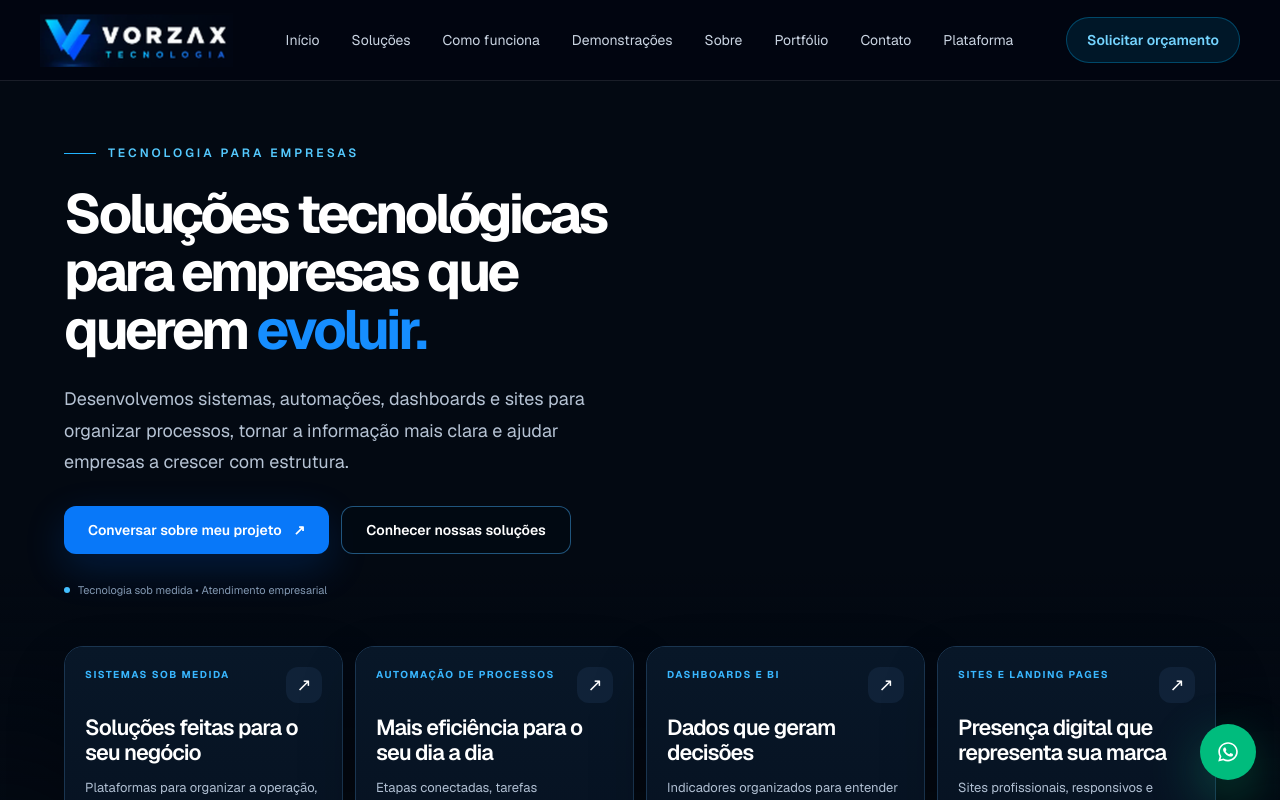
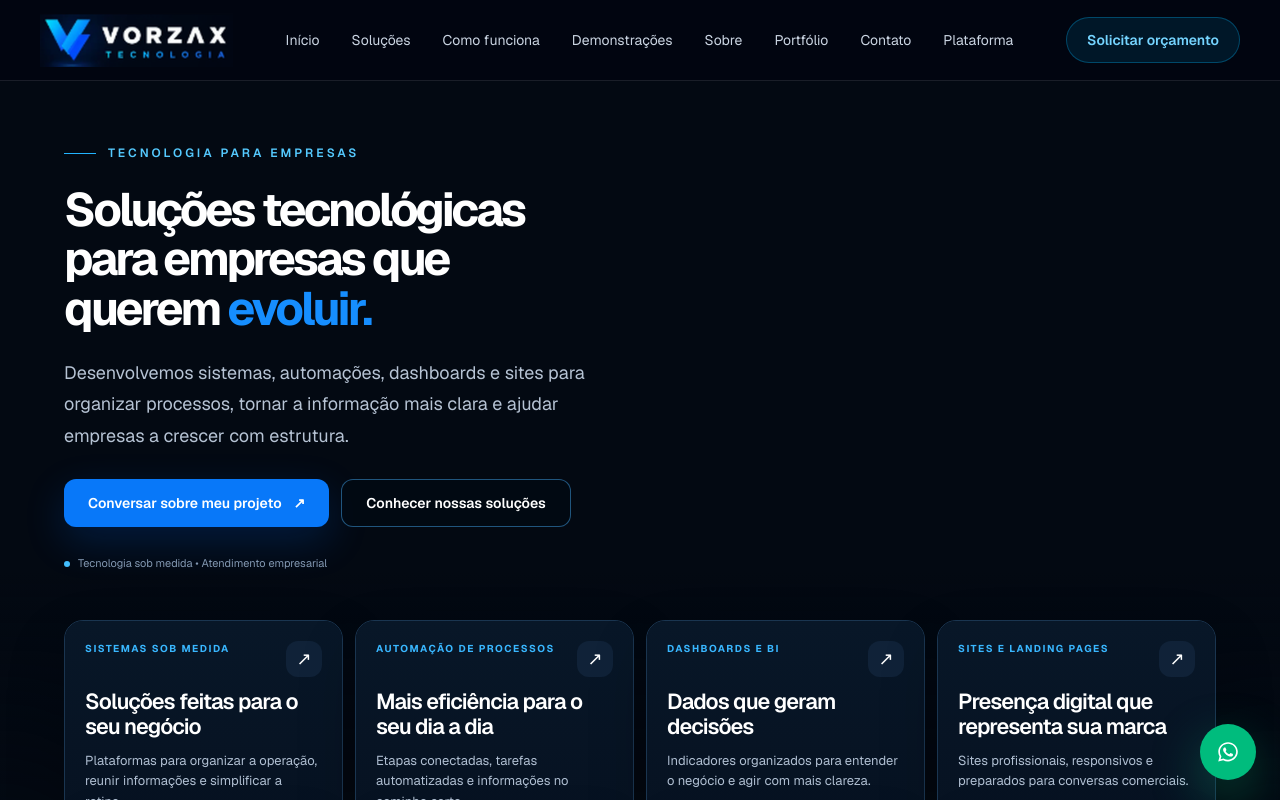
Before and after one commit to vorzax-tecnologia/vorzax-site, a Next.js app: page / in a window 1280 px wide. Shown: the top 800 px of the page. Built offline with nearby package versions, Linux system fonts and the light colour scheme.

Commit message:
Refina quebra de linha do hero para seguir referência visual

```diff
--- a/src/components/ReferenceLanding.tsx
+++ b/src/components/ReferenceLanding.tsx
@@ -49,8 +49,10 @@ export function ReferenceLanding({ onContact }: { onContact: () => void }) {
         <div className="mb-6 flex items-center gap-3 text-[10px] font-semibold uppercase tracking-[.25em] text-[#55caff] sm:text-xs">
           <span className="h-px w-8 bg-[#22b4ff]" /> TECNOLOGIA PARA EMPRESAS
         </div>
-        <h1 className="max-w-[690px] text-balance text-[clamp(2.6rem,4.3vw,4.45rem)] font-bold leading-[1.055] tracking-[-.063em] text-white">
-          Soluções tecnológicas para empresas que querem <span className="text-[#168eff]">evoluir.</span>
+        <h1 className="max-w-[690px] text-balance text-[clamp(2.55rem,3.65vw,4rem)] font-bold leading-[1.055] tracking-[-.063em] text-white">
+          <span className="lg:block">Soluções tecnológicas</span>{" "}
+          <span className="lg:block">para empresas que</span>{" "}
+          <span className="lg:block">querem <span className="text-[#168eff]">evoluir.</span></span>
         </h1>
         <p className="mt-6 max-w-[570px] text-base leading-[1.75] text-[#b6c3d4] sm:text-lg">
           Desenvolvemos sistemas, automações, dashboards e sites para organizar processos, tornar a informação mais clara e ajudar empresas a crescer com estrutura.
```
